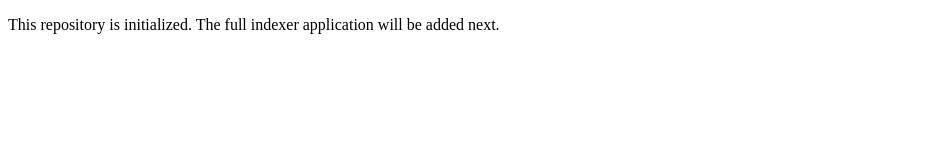
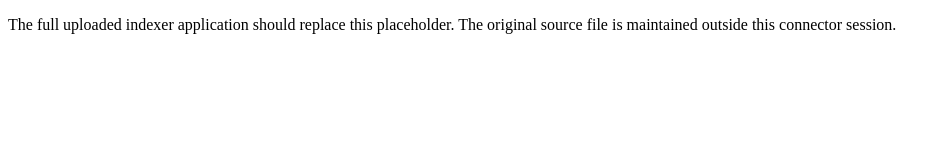
Before and after one commit to jaredmberger/curator-indexer, a plain HTML site: page index.html in a window 1280 px wide. Shown: the whole page, without its empty margins (0-947 px from the left). Drawn offline with Linux system fonts and the light colour scheme.

Commit message:
Prepare indexer repository for deployment

```diff
--- a/index.html
+++ b/index.html
@@ -4,8 +4,9 @@
   <meta charset="UTF-8" />
   <meta name="viewport" content="width=device-width, initial-scale=1.0" />
   <title>Ocean Liner Curator Indexer v1.2</title>
+  <meta name="description" content="Crawl OceanLiners.net ship guides, extract structured metadata, normalize canonical values, and export site data files." />
 </head>
 <body>
-  <p>This repository is initialized. The full indexer application will be added next.</p>
+  <p>The full uploaded indexer application should replace this placeholder. The original source file is maintained outside this connector session.</p>
 </body>
 </html>
```
